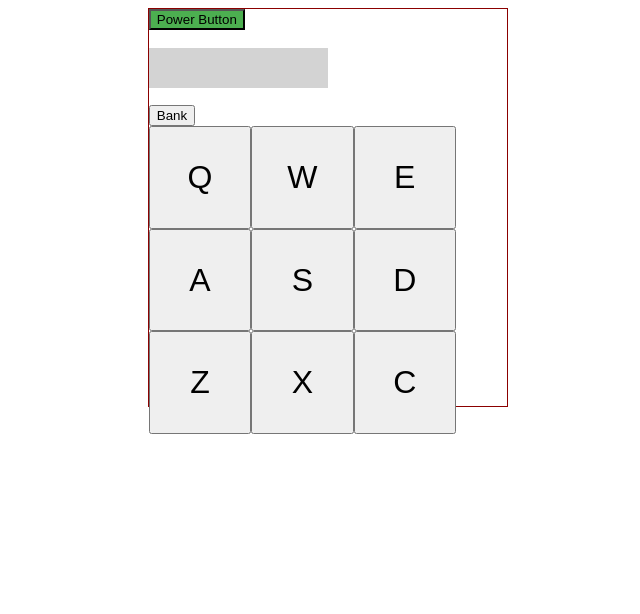
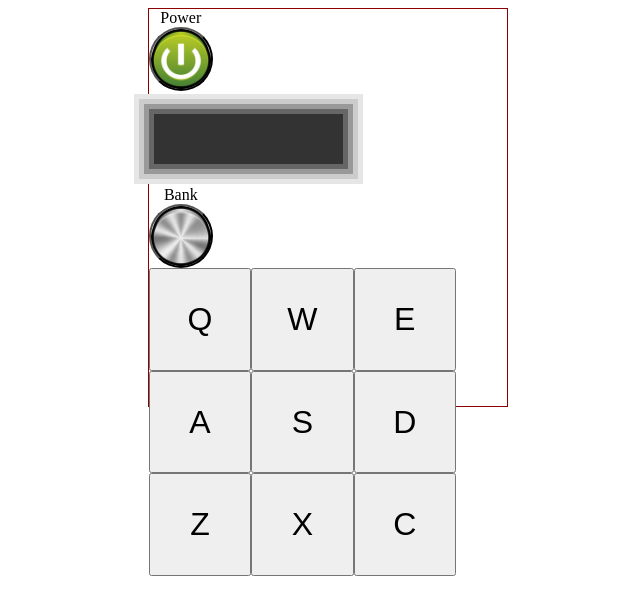
Before and after one commit to SviatlanKa/drum-machine, a React (Create React App) app: page / in a window 1280 px wide. Shown: the top 614 px of the page, without its empty margins (312-952 px from the left). Built offline with nearby package versions, Linux system fonts and the light colour scheme.

Commit message:
add icons

```diff
--- a/src/components/App.css
+++ b/src/components/App.css
@@ -5,15 +5,45 @@
     border: 1px solid darkred;
 }
 
-.drum-pad {
-    width: 8vw;
-    height: 8vw;
-    font-size: 2em;
+#power, #bank {
+    display: flex;
+    flex-direction: column;
+    width: 64px;
+}
+
+.power-label {
+    text-align: center;
+}
+
+.power-button, .bank-button {
+    background-size: cover;
+    width: 64px;
+    height: 64px;
+    border-radius: 50%;
 }
 
 #display {
     margin: 5% 0;
     width: 50%;
     height: 10%;
-    background-color: lightgray;
+
+    /*outline: 5px outset lightgray;*/
+    /*border: 2px solid darkslategray;*/
+    border: 5px solid hsl(0, 0%, 40%);
+    padding: 5px;
+    background: hsl(0, 0%, 20%);
+    outline: 5px solid hsl(0, 0%, 60%);
+    box-shadow:
+            0 0 0 10px hsl(0, 0%, 80%),
+            0 0 0 15px hsl(0, 0%, 90%);
 }
+
+.bank-label {
+    text-align: center;
+}
+
+.drum-pad {
+    width: 8vw;
+    height: 8vw;
+    font-size: 2em;
+}
--- a/src/components/BankButton.jsx
+++ b/src/components/BankButton.jsx
@@ -1,4 +1,6 @@
 import React, { Component } from 'react';
+import ActiveBankImage from '../icons/green.png';
+import InactiveBankImage from '../icons/metal.png';
 import './App.css';
 
 class BankButton extends Component {
@@ -15,20 +17,28 @@ class BankButton extends Component {
     }
 
     render() {
-        const bankOnBackgrnd = "url('../icons/green.png') no-repeat center center fixed";
-        const bankOffBackgrnd = "url('../icons/green.png') no-repeat center center fixed";
+        const styles = {
+            activeBank: {
+                backgroundImage: `url(${ActiveBankImage})`
+            },
 
-        const checkPower = this.props.power ? (this.props.bank ? {background: {bankOnBackgrnd}} : {background: {bankOffBackgrnd}})
-            : {};
+            inactiveBank: {
+                backgroundImage: `url(${InactiveBankImage})`
+            }
+        };
+
+        const checkPower = this.props.power ?
+            this.props.bank ? styles.activeBank : styles.inactiveBank
+            : styles.inactiveBank;
 
         return (
             <div id="bank">
+                <span className="bank-label">Bank</span>
                 <button
                     className="bank-button"
                     onClick={this.handleClick}
                     style={checkPower}
                 >
-                    Bank
                 </button>
             </div>
         )
--- a/src/components/PowerButton.jsx
+++ b/src/components/PowerButton.jsx
@@ -1,4 +1,6 @@
 import React, { Component } from 'react';
+import PowerOn from '../icons/power-on.png';
+import PowerOff from '../icons/power-off.png';
 import './App.css';
 
 class PowerButton extends Component {
@@ -13,14 +15,26 @@ class PowerButton extends Component {
     }
 
     render() {
+        const styles = {
+            powerOn: {
+                backgroundImage: `url(${PowerOn})`
+            },
+
+            powerOff: {
+                backgroundImage: `url(${PowerOff})`
+            }
+        }
+
+        const powerCheck = this.props.power ? styles.powerOn : styles.powerOff;
+
         return (
             <div id="power">
+                <span className="power-label">Power</span>
                 <button
                     className="power-button"
                     onClick={this.handleClick}
-                    style={ this.props.power ? {backgroundColor: '#4CAF50'} : {backgroundColor: '#f44336'}}
+                    style={powerCheck}
                 >
-                    Power Button
                 </button>
             </div>
         )
```
Also changed, not shown: src/icons/power-off.png (renamed from src/icons/power off.png), src/icons/power-on.png (renamed from src/icons/power on.png).
